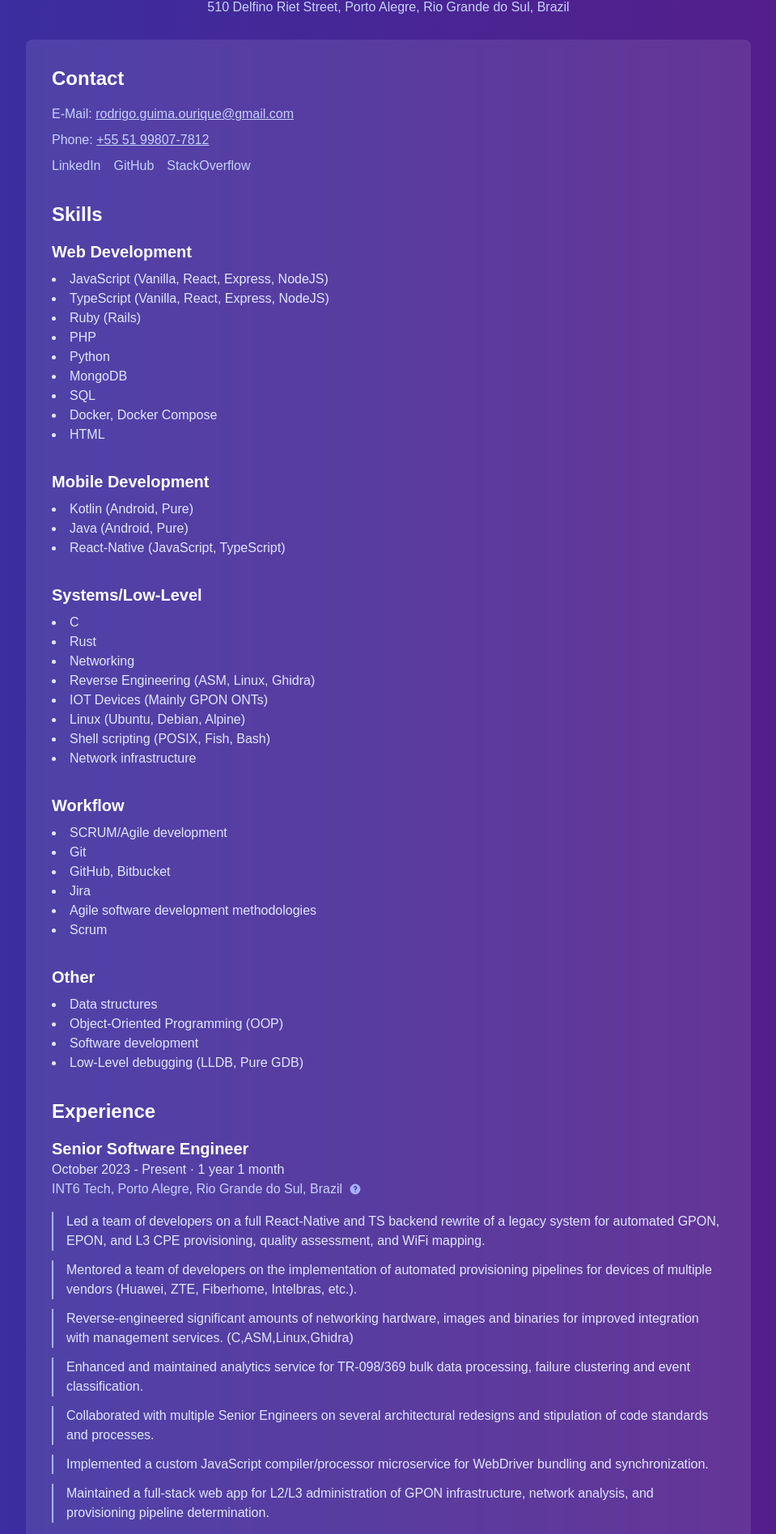
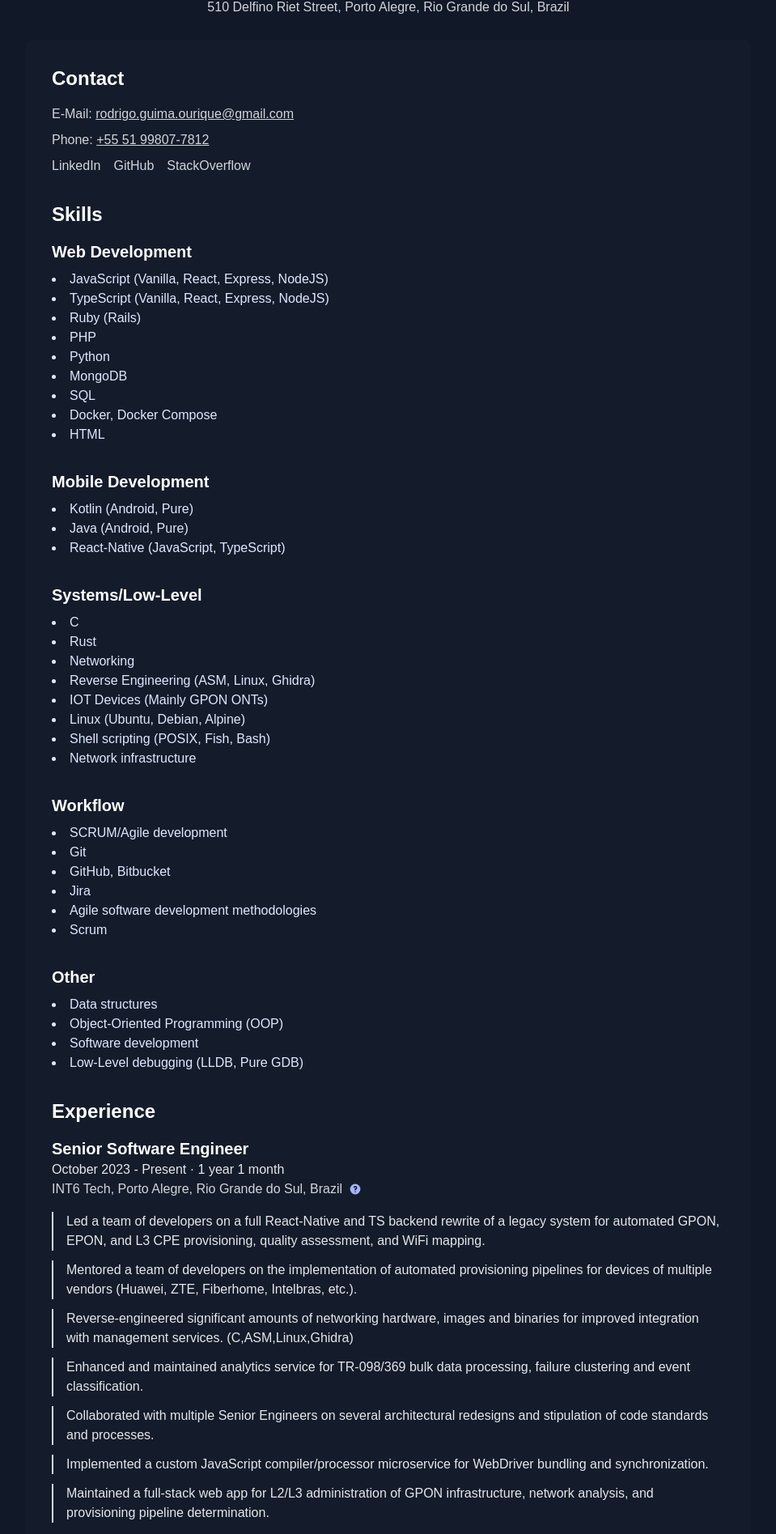
Before and after one commit to Rosbifbr/landing, a Next.js app: page /resume in a window 1280 px wide. Shown: the part 115-2010 px from the top of the page at 81% size, without its empty margins (160-1119 px from the left). Built offline with nearby package versions, Linux system fonts and the light colour scheme.

Commit message:
Color theme is now more serious

```diff
--- a/app/page.tsx
+++ b/app/page.tsx
@@ -2,28 +2,28 @@ import Link from "next/link";
 
 export default function Home() {
   return (
-    <main className="flex flex-col items-center justify-center min-h-screen p-4 bg-gradient-to-r from-indigo-800 to-purple-900 text-white">
+    <main className="flex flex-col items-center justify-center min-h-screen p-4 bg-gray-900 text-white">
       <h1 className="text-4xl md:text-5xl font-bold mb-4 text-center">Rodrigo Guimarães Ourique</h1>
       <p className="text-lg md:text-xl mb-8 text-center">Software Developer. Computing enthusiast.</p>
       <div className="flex flex-row flex-wrap justify-center gap-4">
-        <Link href="/resume" className="px-6 py-3 bg-white text-indigo-600 rounded-full font-semibold hover:bg-indigo-100 transition-colors">
+        <Link href="/resume" className="px-6 py-3 bg-white text-gray-900 rounded-full font-semibold hover:bg-indigo-100 transition-colors">
           Resume
         </Link>
         <a
           href="mailto:rodrigo.guima.ourique@gmail.com"
-          className="px-6 py-3 bg-white text-indigo-600 rounded-full font-semibold hover:bg-indigo-100 transition-colors"
+          className="px-6 py-3 bg-white text-gray-900 rounded-full font-semibold hover:bg-indigo-100 transition-colors"
           aria-label="Send me an email"
           title="Opens your default email client"
         >
           Contact
         </a>
-        <a href="https://github.com/Rosbifbr" className="px-6 py-3 bg-white text-indigo-600 rounded-full font-semibold hover:bg-indigo-100 transition-colors">
+        <a href="https://github.com/Rosbifbr" className="px-6 py-3 bg-white text-gray-900 rounded-full font-semibold hover:bg-indigo-100 transition-colors">
           GitHub
         </a>
-        <a href="https://www.linkedin.com/in/rodrigo-ourique-7aa30721b/" className="px-6 py-3 bg-white text-indigo-600 rounded-full font-semibold hover:bg-indigo-100 transition-colors">
+        <a href="https://www.linkedin.com/in/rodrigo-ourique-7aa30721b/" className="px-6 py-3 bg-white text-gray-900 rounded-full font-semibold hover:bg-indigo-100 transition-colors">
           LinkedIn
         </a>
-        <a href="https://stackoverflow.com/users/17733945/rodrigo-ourique" className="px-6 py-3 bg-white text-indigo-600 rounded-full font-semibold hover:bg-indigo-100 transition-colors">
+        <a href="https://stackoverflow.com/users/17733945/rodrigo-ourique" className="px-6 py-3 bg-white text-gray-900 rounded-full font-semibold hover:bg-indigo-100 transition-colors">
           Stack Overflow
         </a>
       </div>
--- a/app/resume/PrintButton.tsx
+++ b/app/resume/PrintButton.tsx
@@ -35,7 +35,7 @@ export default function PrintButton() {
   return (
     <button
       onClick={handlePrint}
-      className="px-6 py-3 bg-white text-indigo-600 rounded-full font-semibold hover:bg-indigo-100 transition-colors"
+      className="px-6 py-3 bg-gray-700 text-white rounded-full font-semibold hover:bg-gray-600 transition-colors"
     >
       Export to PDF
     </button>
--- a/app/resume/page.tsx
+++ b/app/resume/page.tsx
@@ -267,20 +267,20 @@ export default function Resume() {
   ];
 
   return (
-    <main className="flex flex-col items-center min-h-screen bg-gradient-to-r from-indigo-800 to-purple-900 text-white p-8">
+    <main className="flex flex-col items-center min-h-screen bg-gray-900 text-white p-8">
       <h1 className="text-4xl font-bold mb-2">Rodrigo Guimarães Ourique</h1>
       <p className="text-xl mb-1">
         Full Stack Software Engineer at Int6Tech
       </p>
-      <p className="text-indigo-200 mb-1">
+      <p className="text-gray-300 mb-1">
         510 Delfino Riet Street, Porto Alegre, Rio Grande do Sul, Brazil
       </p>
 
-      <div className="max-w-4xl w-full bg-white/10 backdrop-blur-sm rounded-lg p-8 space-y-8 mt-6">
+      <div className="max-w-4xl w-full bg-gray-800/30 backdrop-blur-sm rounded-lg p-8 space-y-8 mt-6">
         {/* Contact Section */}
         <section className="space-y-2">
           <h2 className="text-2xl font-semibold mb-4">Contact</h2>
-          <p className="text-indigo-200">
+          <p className="text-gray-300">
             E-Mail:{" "}
             <a
               href="mailto:rodrigo.guima.ourique@gmail.com"
@@ -289,7 +289,7 @@ export default function Resume() {
               rodrigo.guima.ourique@gmail.com
             </a>
           </p>
-          <p className="text-indigo-200">
+          <p className="text-gray-300">
             Phone:{" "}
             <a
               href="tel:+5551998077812"
@@ -303,7 +303,7 @@ export default function Resume() {
               href="https://linkedin.com/in/rodrigo-ourique-7aa30721b"
               target="_blank"
               rel="noopener noreferrer"
-              className="text-indigo-200 hover:text-white"
+              className="text-gray-300 hover:text-white"
             >
               LinkedIn
             </a>
@@ -311,7 +311,7 @@ export default function Resume() {
               href="https://github.com/Rosbifbr/"
               target="_blank"
               rel="noopener noreferrer"
-              className="text-indigo-200 hover:text-white"
+              className="text-gray-300 hover:text-white"
             >
               GitHub
             </a>
@@ -319,7 +319,7 @@ export default function Resume() {
               href="https://stackoverflow.com/users/17733945/rodrigo-ourique"
               target="_blank"
               rel="noopener noreferrer"
-              className="text-indigo-200 hover:text-white"
+              className="text-gray-300 hover:text-white"
             >
               StackOverflow
             </a>
@@ -342,16 +342,16 @@ export default function Resume() {
         <section>
           <h2 className="text-2xl font-semibold mb-4">Languages</h2>
           <div className="flex flex-wrap gap-4">
-            <span className="px-3 py-1 text-sm bg-indigo-200/30 rounded-full text-indigo-100">
+            <span className="px-3 py-1 text-sm bg-gray-300/30 rounded-full text-gray-200">
               🇺🇸 English (CEFR: C1)
             </span>
-            <span className="px-3 py-1 text-sm bg-indigo-200/30 rounded-full text-indigo-100">
+            <span className="px-3 py-1 text-sm bg-gray-300/30 rounded-full text-gray-200">
               🇧🇷 Portuguese (CEFR: C2)
             </span>
-            <span className="px-3 py-1 text-sm bg-indigo-200/30 rounded-full text-indigo-100">
+            <span className="px-3 py-1 text-sm bg-gray-300/30 rounded-full text-gray-200">
               🇪🇸 Spanish (CEFR: B1)
             </span>
-            <span className="px-3 py-1 text-sm bg-indigo-200/30 rounded-full text-indigo-100">
+            <span className="px-3 py-1 text-sm bg-gray-300/30 rounded-full text-gray-200">
               🇫🇷 French (CEFR: A2)
             </span>
           </div>
@@ -362,7 +362,7 @@ export default function Resume() {
       <div className="flex flex-col sm:flex-row gap-4 mt-8">
         <Link
           href="/"
-          className="px-6 py-3 bg-white text-indigo-600 rounded-full font-semibold hover:bg-indigo-100 transition-colors text-center"
+          className="px-6 py-3 bg-gray-700 text-white rounded-full font-semibold hover:bg-gray-600 transition-colors text-center"
         >
           Back to Home
         </Link>
@@ -464,12 +464,12 @@ function ExperienceItem({
   return (
     <div>
       <h4 className="text-xl font-semibold">{title}</h4>
-      <p className="text-indigo-100">
+      <p className="text-gray-200">
         {formatDate(startDate)} - {endDate ? formatDate(endDate) : "Present"} ·{" "}
         {calculateDuration(startDate, endDate)}
       </p>
       <div className="flex items-center gap-2">
-        <p className="text-indigo-200">
+        <p className="text-gray-300">
           {company}, {location}
         </p>
         <div className="group relative">
@@ -485,7 +485,7 @@ function ExperienceItem({
               clipRule="evenodd"
             />
           </svg>
-          <div className="absolute hidden group-hover:block bg-indigo-800 text-white text-sm px-3 py-2 rounded-lg w-64 -left-32 mt-2">
+          <div className="absolute hidden group-hover:block bg-gray-700 text-white text-sm px-3 py-2 rounded-lg w-64 -left-32 mt-2">
             {about}
           </div>
         </div>
@@ -494,7 +494,7 @@ function ExperienceItem({
         {responsibilities.map((item, index) => (
           <p
             key={index}
-            className="text-indigo-100 pl-4 border-l-2 border-indigo-300"
+            className="text-gray-200 pl-4 border-l-2 border-gray-300"
           >
             {item}
           </p>
@@ -505,7 +505,7 @@ function ExperienceItem({
           {technologies.map((tech, index) => (
             <span
               key={index}
-              className="px-3 py-1 text-sm bg-indigo-200/30 rounded-full text-indigo-100"
+              className="px-3 py-1 text-sm bg-gray-300/30 rounded-full text-gray-200"
             >
               {tech}
             </span>
@@ -564,7 +564,7 @@ function EducationItem({
         {formatDate(startDate)} - {endDate ? formatDate(endDate) : "Present"} ·{" "}
         {calculateDuration(startDate, endDate)}
       </p>
-      <p className="text-indigo-200">{institution}</p>
+      <p className="text-gray-300">{institution}</p>
     </div>
   );
 }
@@ -603,8 +603,8 @@ function AwardItem({ title, location, description }: Award) {
   return (
     <div>
       <h4 className="text-xl font-semibold">{title}</h4>
-      <p className="text-indigo-200">{location}</p>
-      <p className="text-indigo-100">{description}</p>
+      <p className="text-gray-300">{location}</p>
+      <p className="text-gray-200">{description}</p>
     </div>
   );
 }
```
